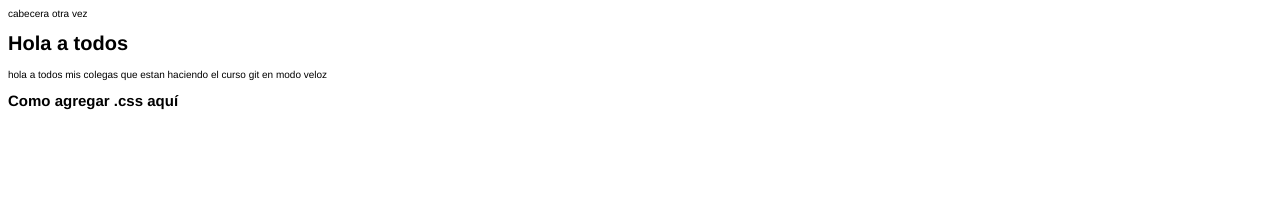
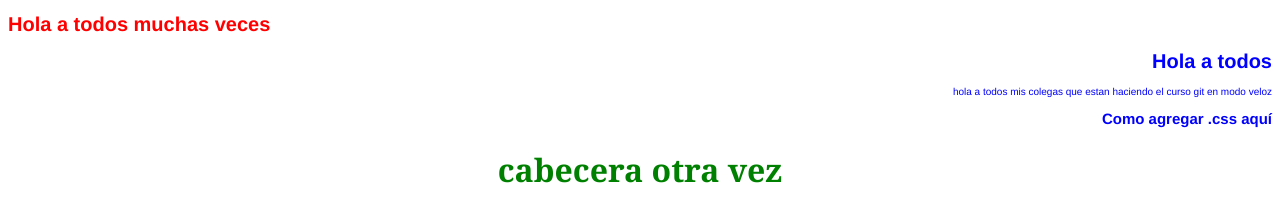
Before and after one commit to Gapcroz/ejemplo, a plain HTML site: page index.html in a window 1280 px wide. Drawn offline with Linux system fonts and the light colour scheme.

Commit message:
ajustes antes de hacer merge con master

```diff
--- a/estilo.css
+++ b/estilo.css
@@ -1,11 +1,18 @@
 body {
-  color: black;
+  color: rgb(255, 0, 0);
   text-align: justify;
   font-family: "Franklin Gothic Medium";
   font-size: x-small;
 }
+
 #cabeza {
   color: green;
   font-family: Georgia, "Times New Roman", Times, serif;
   font-size: medium;
+  text-align: center;
 }
+
+#saludos {
+  color: blue;
+  text-align: right;
+}
--- a/index.html
+++ b/index.html
@@ -4,12 +4,16 @@
   <link rel="stylesheet" href="estilo.css" />
 </head>
 <body>
-  <div className="saludos">
-    <div className="cabeza">cabecera otra vez</div>
+  <h1>Hola a todos muchas veces</h1>
+  <div id="saludos">
     <h1>Hola a todos</h1>
     <p>
       hola a todos mis colegas que estan haciendo el curso git en modo veloz
     </p>
     <h2>Como agregar .css aquí</h2>
   </div>
+
+  <div id="cabeza">
+    <h1>cabecera otra vez</h1>
+  </div>
 </body>
```
